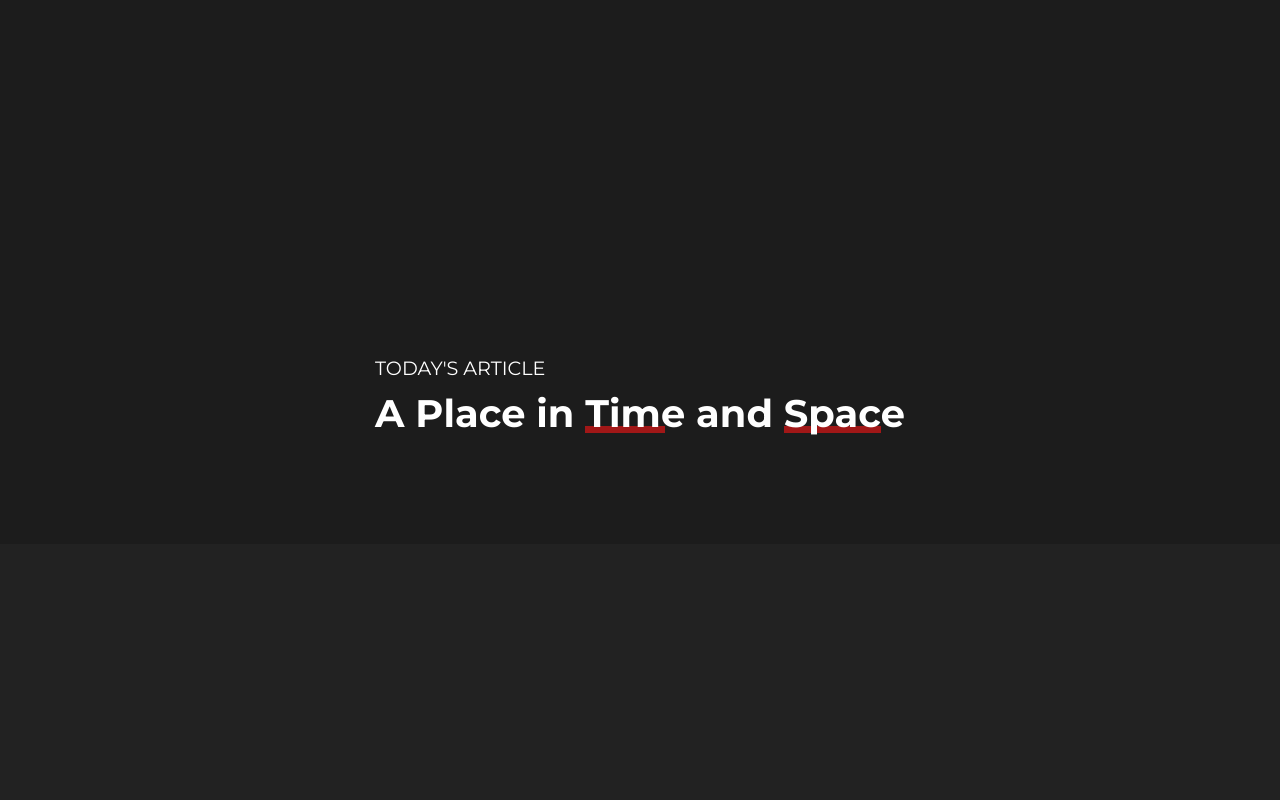
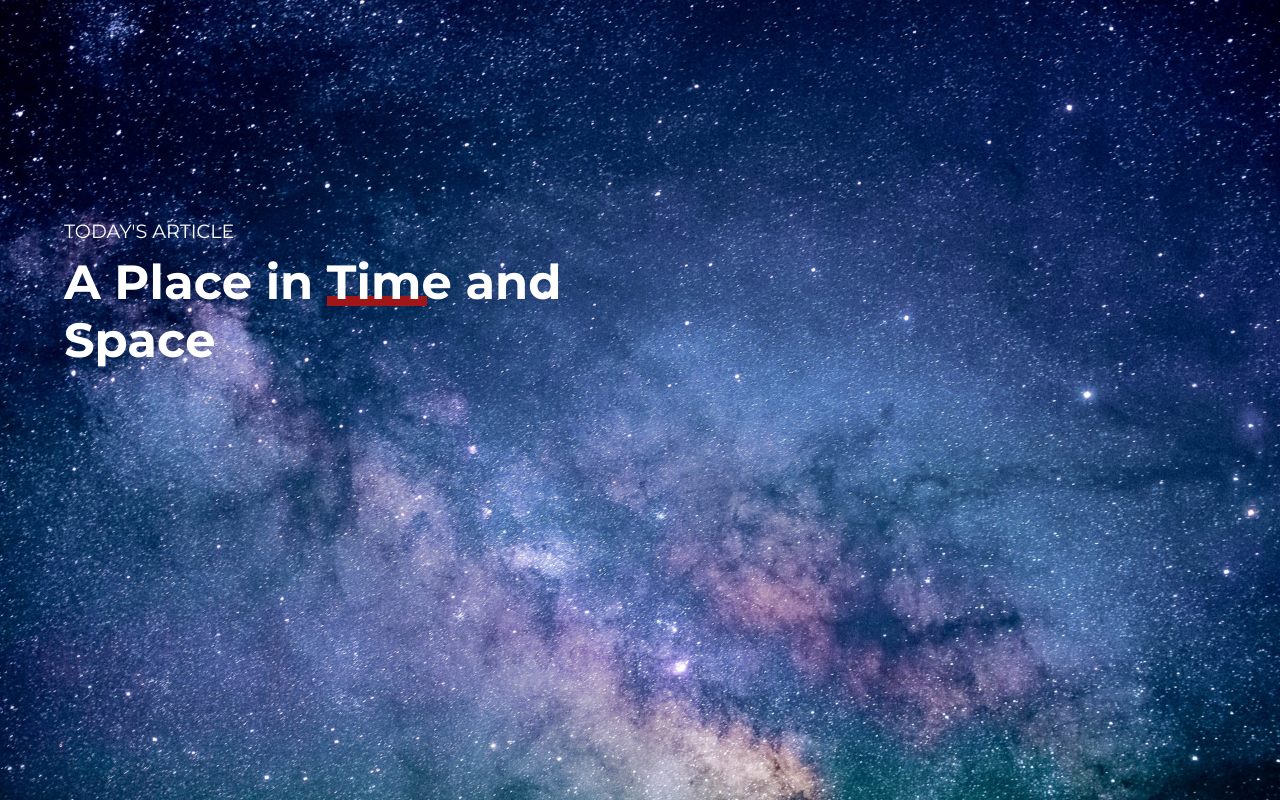
Before and after one commit to mikerobards/design-UI-layout, a plain HTML site: page index.html in a window 1280 px wide. Drawn offline with Linux system fonts and the light colour scheme.

Commit message:
finish lesson

```diff
--- a/index.css
+++ b/index.css
@@ -1,27 +1,72 @@
-@import url('https://fonts.googleapis.com/css?family=Montserrat:400,700&display=swap');
+@import url("https://fonts.googleapis.com/css?family=Montserrat:400,700&display=swap");
 
-html, body {
+html,
+body {
   margin: 0;
   padding: 0;
   height: 100vh;
 }
 
 body {
-    font-family: 'Montserrat';
+  font-family: "Montserrat";
   display: grid;
-    place-content: center;
-    background: linear-gradient(0deg, rgba(34,34,34,1) 32%, rgba(28,28,28,1) 32%, rgba(28,28,28,1) 100%);
+  /* place-content: center; */
+  align-items: center;
+  /* background: linear-gradient(
+    0deg,
+    rgba(34, 34, 34, 1) 32%,
+    rgba(28, 28, 28, 1) 32%,
+    rgba(28, 28, 28, 1) 100%
+  ); */
+  /* background: linear-gradient(
+    270deg,
+    rgba(39, 39, 39, 1) 43%,
+    rgba(28, 28, 28, 1) 43%,
+    rgba(28, 28, 28, 1) 100%
+  ); */
+  /* background: linear-gradient(
+    322deg,
+    rgba(43, 46, 39, 1) 29%,
+    rgba(28, 28, 28, 1) 29%,
+    rgba(28, 28, 28, 1) 40%,
+    rgba(43, 46, 39, 1) 40%,
+    rgba(43, 46, 39, 1) 48%,
+    rgba(28, 28, 28, 1) 48%,
+    rgba(28, 28, 28, 1) 92%,
+    rgba(161, 23, 23, 1) 92%,
+    rgba(161, 23, 23, 1) 100%
+  ); */
+  /* background: linear-gradient(
+    322deg,
+    rgba(113, 174, 33, 1) 29%,
+    rgba(28, 28, 28, 1) 29%,
+    rgba(28, 28, 28, 1) 40%,
+    rgba(113, 174, 33, 1) 40%,
+    rgba(113, 174, 33, 1) 48%,
+    rgba(28, 28, 28, 1) 48%,
+    rgba(28, 28, 28, 1) 92%,
+    rgba(113, 174, 33, 1) 92%,
+    rgba(113, 174, 33, 1) 100%
+  ); */
+  background: url('sky1.jpg');
+  background-size: cover;
   color: white;
+}
+
+.container {
+  width: 50%;
+  margin-left: 4em;
+  height: 50vh;
 }
 
 h1 {
   margin-top: 0;
-    font-size: 2.4em;
+  font-size: 3em;
 }
 
 p {
   font-size: 1.2em;
-    margin-bottom: .5em;
+  margin-bottom: 0.5em;
   text-transform: uppercase;
 }
 
@@ -32,13 +77,12 @@ span {
 
 span:before {
   position: absolute;
-    content: '';
-    height: .2em;
+  content: "";
+  height: 0.2em;
   width: 80%;
-    bottom: .1em;
+  bottom: 0.1em;
   z-index: -1;
   background-color: #a11717;
-
 }
 
 /*
```
Also changed, not shown: sky1.jpg (added). Lines whose indentation alone changed are shown as unchanged.
